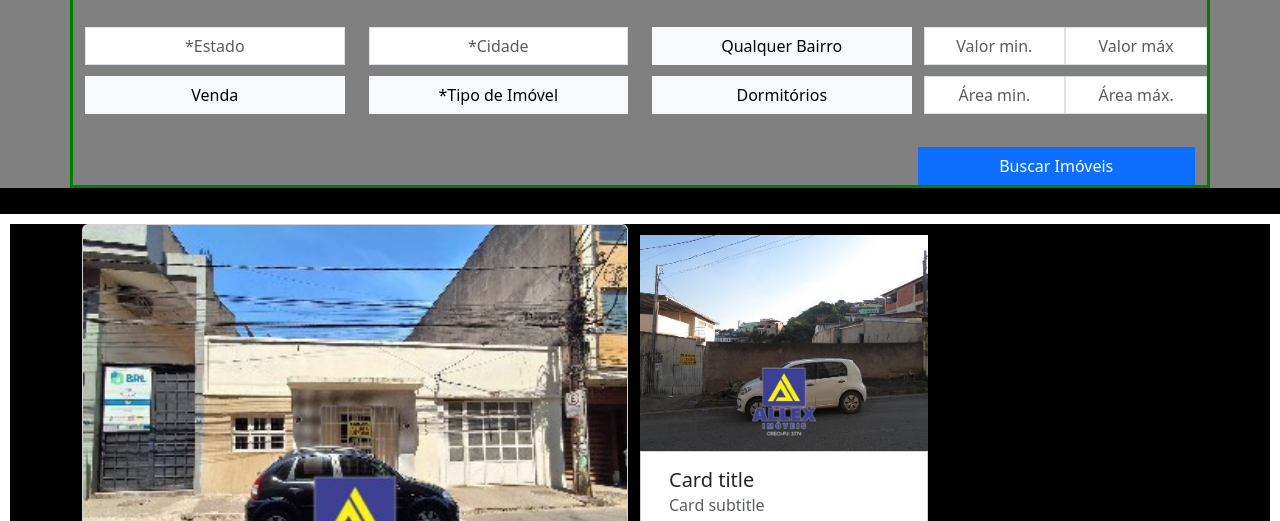
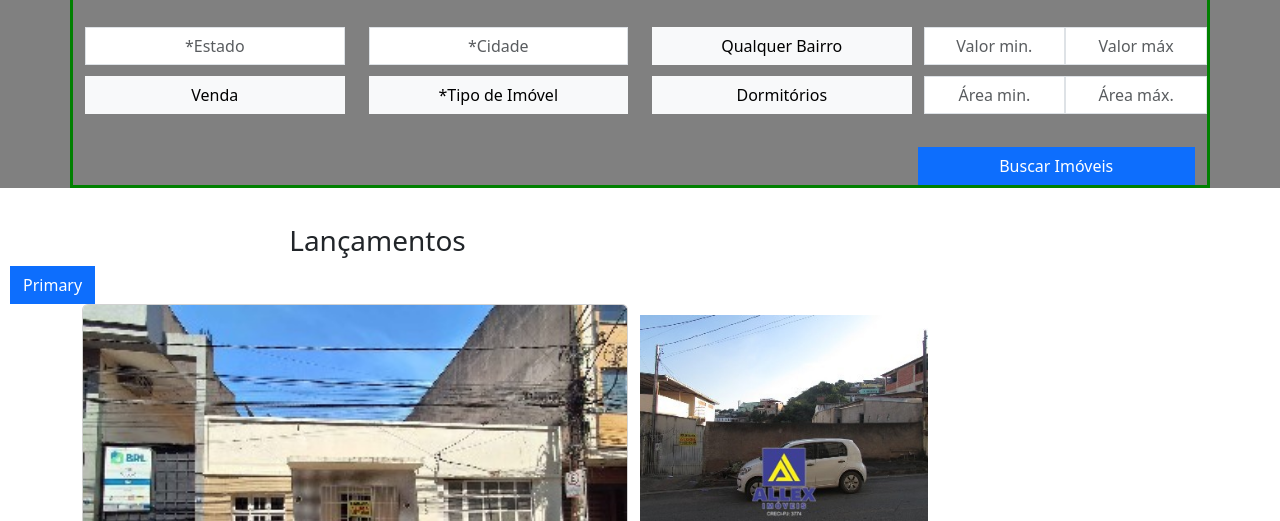
Before and after one commit to LuEdu3/VALE_IMOBILIARIA, a plain HTML site: page index.html in a window 1280 px wide. Shown: the part 266-787 px from the top of the page. Drawn offline with nearby package versions, Linux system fonts and the light colour scheme.

Commit message:
Adicionado texto e botao na div casas e customizado pelo css

```diff
--- a/css/styles.css
+++ b/css/styles.css
@@ -1,6 +1,6 @@
 /* HTML */
 html body {
-    background-color: black;
+    /* background-color: black; */
 }
 
 main {
@@ -140,6 +140,14 @@ main {
     align-items: center;
     align-content: center;
 }
+.casas{
+    & .texto-cima-cards{}
+    & .lancamentos{
+    }
+    & .ver-todos{
+        width: fit-content;
+    }
+}
         /* CUSTOMIZACAO CARDS E IMAGENS  */
 .casas{
     & .card-big{
--- a/index.html
+++ b/index.html
@@ -249,6 +249,14 @@
     </section>
 
     <section class="casas">
+      <div class="texto-cima-cards">
+        <div class="col-7 lancamentos">
+          <h3>Lançamentos</h3>
+        </div>
+        <div class="col-5 ver-todos">
+          <button type="button" class="btn btn-primary">Primary</button>
+        </div>
+      </div>
       <div class="container">
         <div class="row align-items-center text-center text-md-start">
           <div id="carouselExample" class="carousel slide">
```
